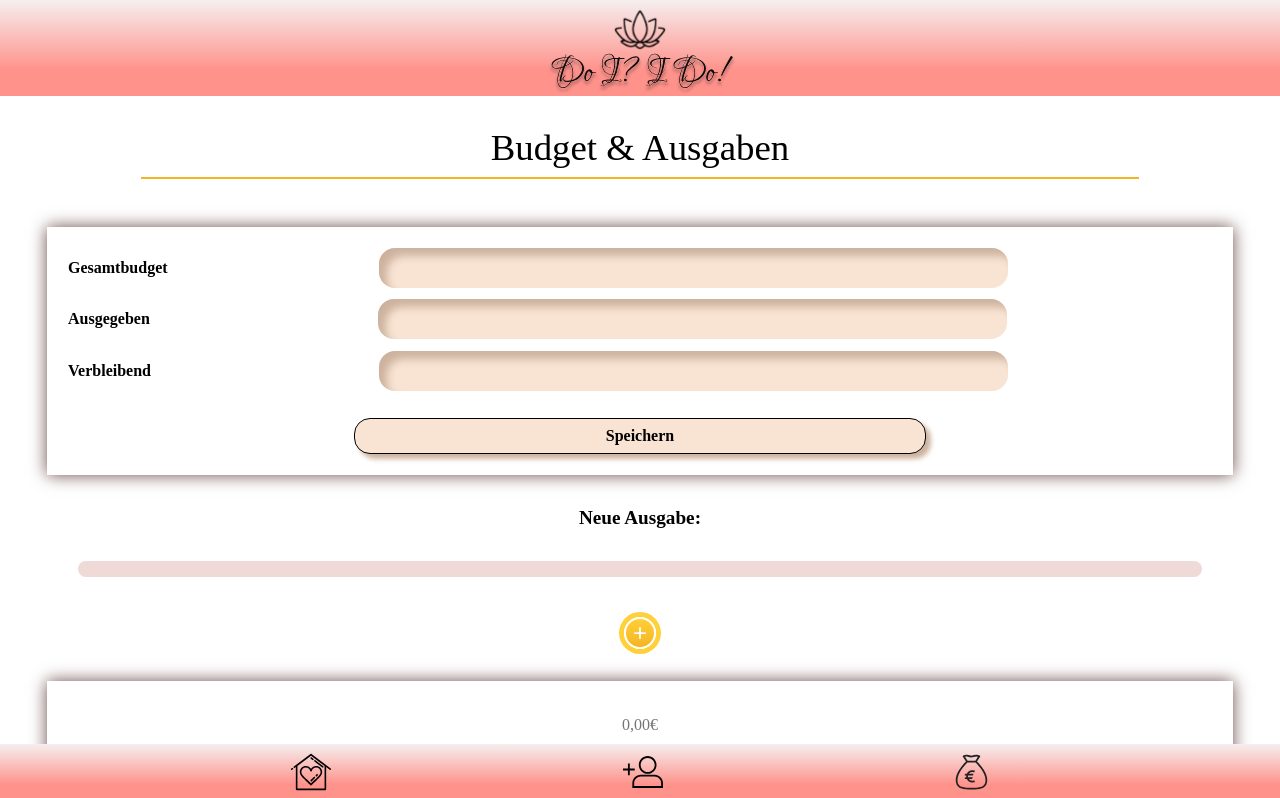
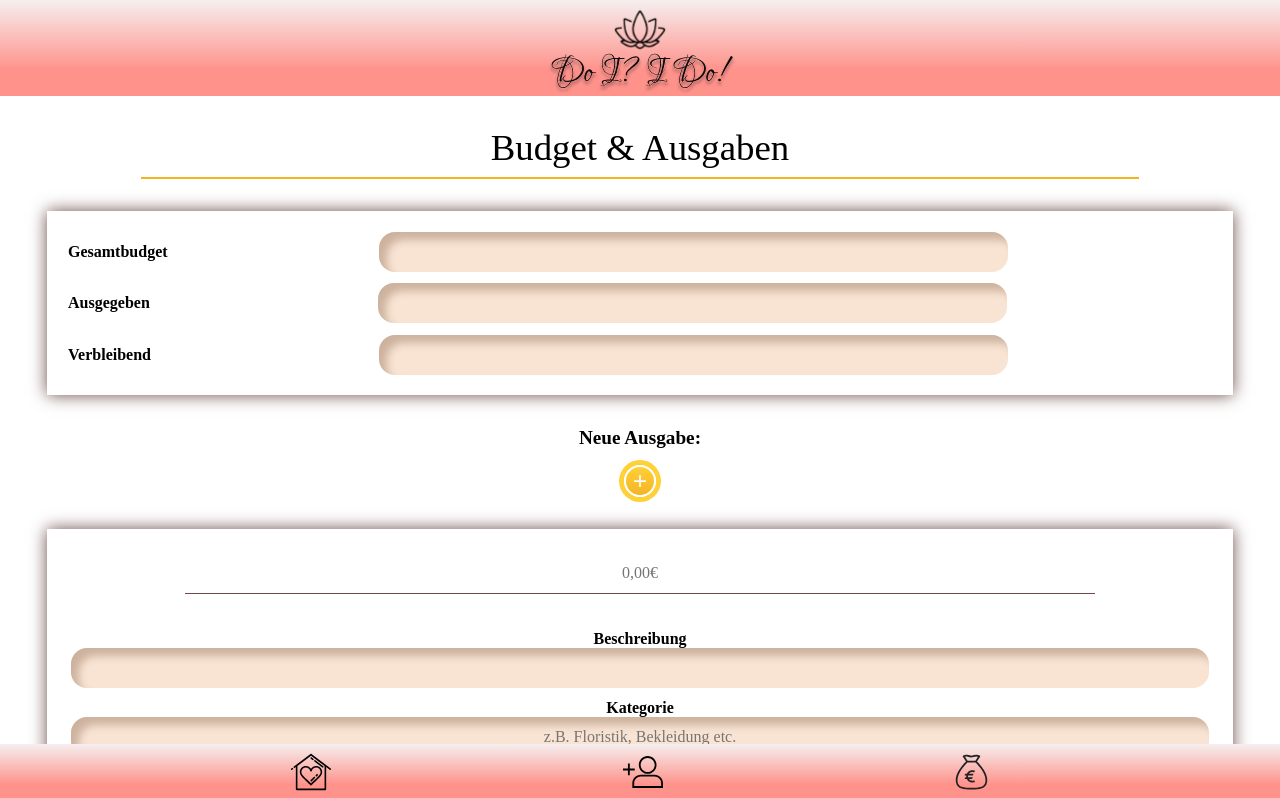
Before and after one commit to LinhSt1908/capstone-project, a Next.js app: page /budgetpage in a window 1280 px wide. Shown: the top 798 px of the page. Built offline with nearby package versions, Linux system fonts and the light colour scheme; a web font is replaced by a local one.

Commit message:
Data is displayed reasonably

```diff
--- a/components/InputFormGuest.js
+++ b/components/InputFormGuest.js
@@ -20,8 +20,6 @@ export default function AddGuest({ addNewGuest, showGuest, toggle }) {
     append: addGuestAppend,
     remove: addGuestRemove,
   } = useFieldArray({ control, name: "addGuestArray" });
-
-  // const watchAddGuestArray = watch("addGuestArray");
 
   function onSubmit(data) {
     addNewGuest(data);
--- a/components/TotalBudget.js
+++ b/components/TotalBudget.js
@@ -7,41 +7,32 @@ export default function TotalBudget() {
       <form>
         <Fieldset>
           <FlexContainerA>
-            <label className="MediumFontStyle" htmlFor="totalBudget">
-              Gesamtbudget
-            </label>
-            <Input
-              className="SmallFontStyle"
-              type="text"
-              id="totalBudget"
-              name="totalBudget"
+            <div className="MediumFontStyle">Gesamtbudget</div>
+            <DivBudget
+            // className="SmallFontStyle"
+            // type="text"
+            // id="totalBudget"
+            // name="totalBudget"
             />
           </FlexContainerA>
           <FlexContainerB>
-            <label className="MediumFontStyle" htmlFor="spent">
-              Ausgegeben
-            </label>
-            <Input
-              className="SmallFontStyle"
-              type="text"
-              id="spent"
-              name="spent"
+            <div className="MediumFontStyle">Ausgegeben</div>
+            <DivBudget
+            // className="SmallFontStyle"
+            // type="text"
+            // id="spent"
+            // name="spent"
             />
           </FlexContainerB>
           <FlexContainerB>
-            <label className="MediumFontStyle" htmlFor="remain">
-              Verbleibend
-            </label>
-            <Input
-              className="SmallFontStyle"
-              type="text"
-              id="remain"
-              name="remain"
+            <div className="MediumFontStyle">Verbleibend</div>
+            <DivBudget
+            // className="SmallFontStyle"
+            // type="text"
+            // id="remain"
+            // name="remain"
             />
           </FlexContainerB>
-          <Button type="submit" className="MediumFontStyle">
-            Speichern
-          </Button>
         </Fieldset>
       </form>
     </>
@@ -54,13 +45,13 @@ const Fieldset = styled.div`
   gap: 0.7rem;
   margin: auto;
   margin-bottom: 2rem;
-  margin-top: 3rem;
+  margin-top: 2rem;
   padding: 1.3rem;
   box-shadow: 0 0 1rem #6c4a4a;
   width: 95%;
 `;
 
-const Input = styled.input`
+const DivBudget = styled.div`
   background-color: #f9e4d4;
   height: 2.5rem;
   width: 55%;
@@ -70,6 +61,17 @@ const Input = styled.input`
   margin: auto;
   box-shadow: inset 0.5rem 0.5rem 0.5rem #ccb29e;
 `;
+
+// const Input = styled.input`
+//   background-color: #f9e4d4;
+//   height: 2.5rem;
+//   width: 55%;
+//   border: none;
+//   border-radius: 1rem;
+//   text-align: center;
+//   margin: auto;
+//   box-shadow: inset 0.5rem 0.5rem 0.5rem #ccb29e;
+// `;
 
 const FlexContainerA = styled.div`
   display: flex;
--- a/pages/budgetpage.js
+++ b/pages/budgetpage.js
@@ -6,6 +6,9 @@ import TotalBudget from "../components/TotalBudget";
 import Expenses from "../components/Expenses";
 import { Line } from "../pages/index";
 import { useState } from "react";
+import deleteIcon from "../public/icons/deleteIcon.svg";
+import editIcon2 from "../public/icons/editIcon2.svg";
+import Image from "next/image";
 
 export default function BudgetPage({ addNewExpense, newExpense }) {
   const [showExpense, setShowExpense] = useState(true);
@@ -26,27 +29,25 @@ export default function BudgetPage({ addNewExpense, newExpense }) {
           <MediumLineStyle className="MediumFontStyle2">
             Neue Ausgabe:
           </MediumLineStyle>
-          <GuestContainer>
-            <FirstContainer>
-              {newExpense ? (
-                <p className="MediumFontStyle">{newExpense.description}</p>
-              ) : (
-                <p>{""}</p>
-              )}
-              {newExpense ? (
-                <p className="SmallFontStyle">{newExpense.category}</p>
-              ) : (
-                <p>{""}</p>
-              )}
-            </FirstContainer>
-            <SecondContainer>
-              {newExpense ? (
-                <p className="MediumFontStyle">{newExpense.amount}</p>
-              ) : (
-                <p>{""}</p>
-              )}
-            </SecondContainer>
-          </GuestContainer>
+          {newExpense && (
+            <BudgetContainer>
+              <FirstSecondContainer>
+                <FirstDiv>
+                  <p className="MediumFontStyle2">{newExpense.description}</p>
+                  <p className="SmallFontStyle">{newExpense.category}</p>
+                </FirstDiv>
+                <SecondDiv>
+                  {newExpense && (
+                    <p className="MediumFontStyle2">{newExpense.amount}</p>
+                  )}
+                </SecondDiv>
+              </FirstSecondContainer>
+              <EditDeleteDiv>
+                <Image src={editIcon2} alt="Edit" width={25} height={25} />
+                <Image src={deleteIcon} alt="Delete" width={25} height={25} />
+              </EditDeleteDiv>
+            </BudgetContainer>
+          )}
 
           <PlusButton toggle={toggle} />
           <Expenses
@@ -79,24 +80,35 @@ const MediumLineStyle = styled.div`
   margin-bottom: 0.5 em;
 `;
 
-const GuestContainer = styled.div`
-  width: 90%;
-  display: flex;
-  justify-content: space-around;
-  align-items: center;
+const BudgetContainer = styled.div`
+  width: 95%;
   background-color: #efdad7;
   border-radius: 1rem;
   border: none;
-  margin: 2rem auto 1.5rem auto;
-`;
-
-const FirstContainer = styled.div`
-  width: 90%;
-  border: none;
-  text-align: center;
+  margin: 1rem auto 0 auto;
   padding: 0.5rem;
 `;
 
-const SecondContainer = styled.div`
-  width: 90%;
+const FirstSecondContainer = styled.div`
+  display: flex;
+  flex-direction: row;
+  justify-content: center;
+  align-items: center;
+  width: 100%;
 `;
+
+const FirstDiv = styled.div`
+  width: 100%;
+`;
+
+const SecondDiv = styled.div`
+  width: 100%;
+`;
+
+const EditDeleteDiv = styled.div`
+  width: 100%;
+  display: flex;
+  justify-content: space-evenly;
+  align-items: center;
+  padding: 0.5rem;
+`;
```
Also changed, not shown: pages/guestpage.js (+33 -34 lines), components/GlobalStyle/GlobalStyle.js (deleted), public/icons/editIcon2.svg.
